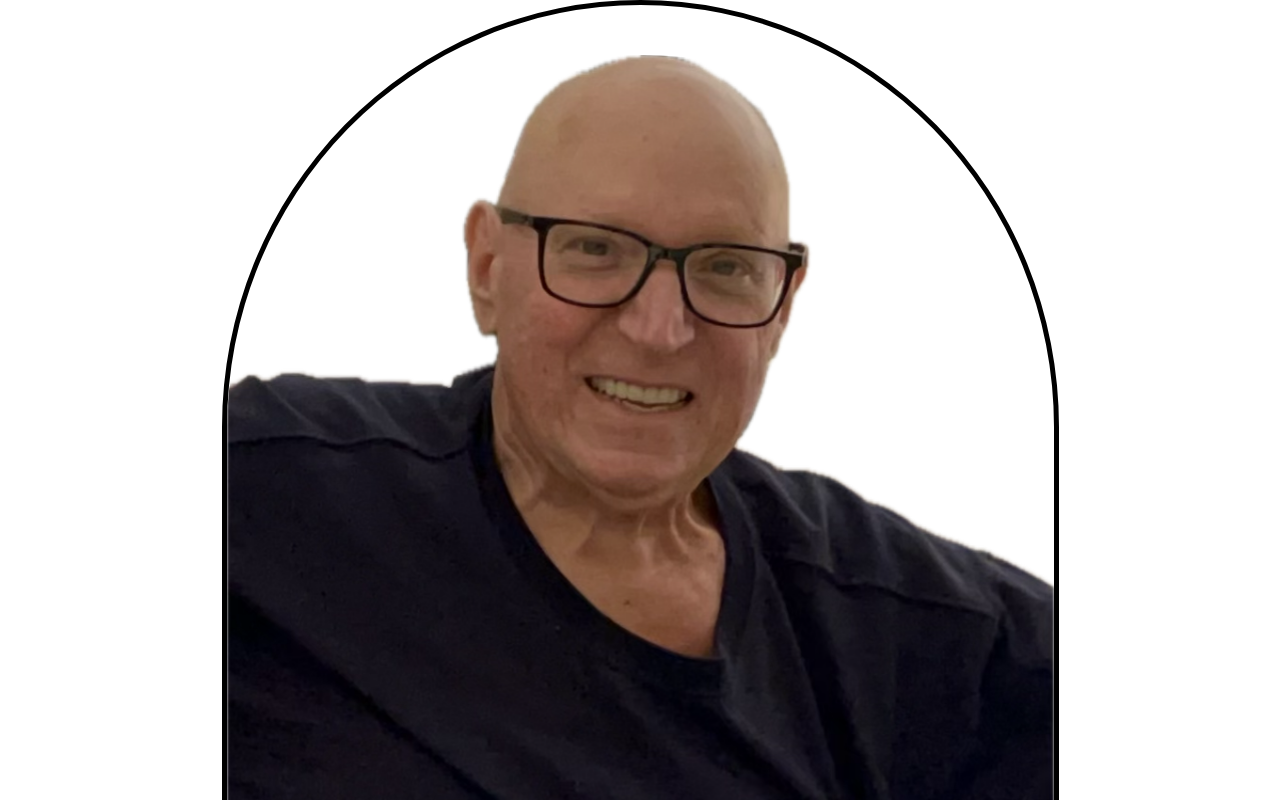
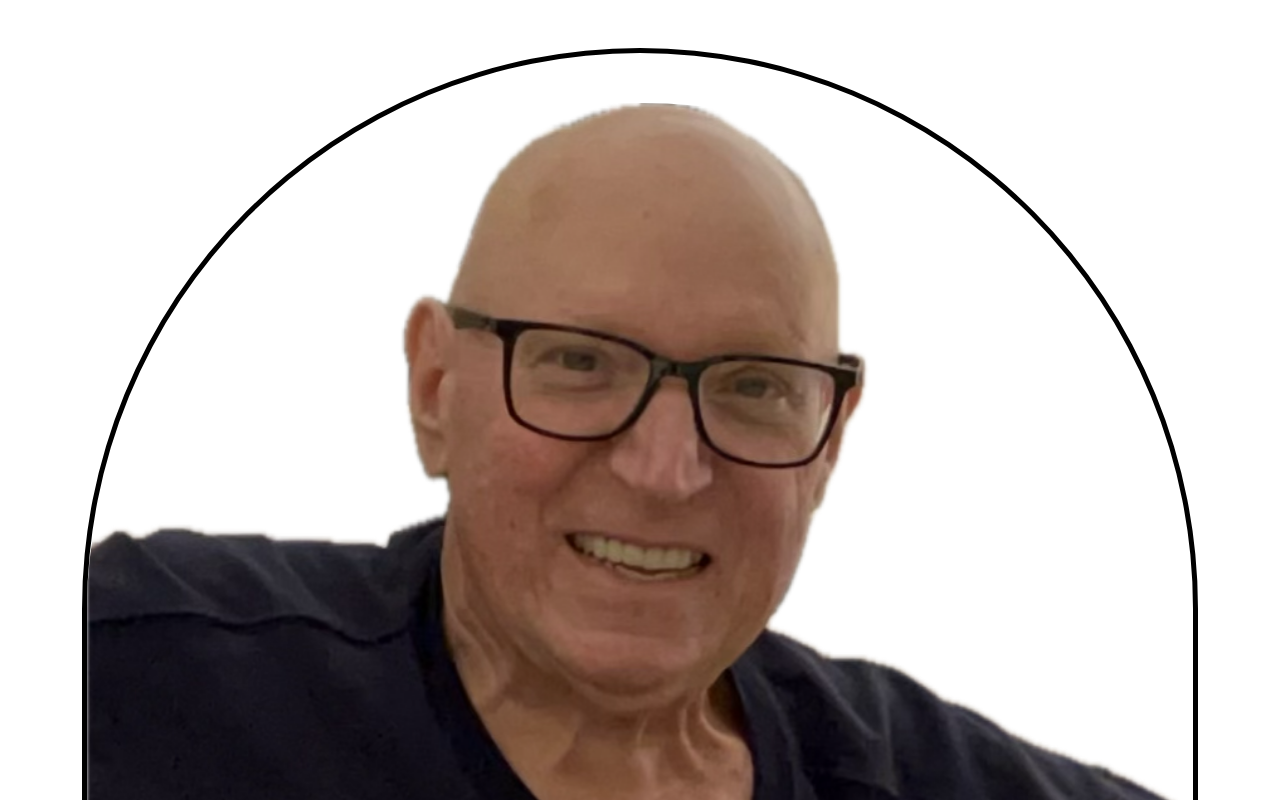
Before and after one commit to avndlln/tm, a plain HTML site: page index.html in a window 1280 px wide. Shown: the top 800 px of the page. Drawn offline with nearby package versions, Linux system fonts and the light colour scheme.

Commit message:
Update index.html

```diff
--- a/index.html
+++ b/index.html
@@ -14,8 +14,8 @@
     </style>
   </head>
 <body>
-  <div class="container-md"><div class="row"><div class="col text-center">
-    <img class="photo w-75" src="tony.png" />
+  <div class="container-md"><div class="row"><div class="col text-center py-5">
+    <img class="photo" src="tony.png" />
     <p class="script">
       in Loving Memory of
     </p>
```
